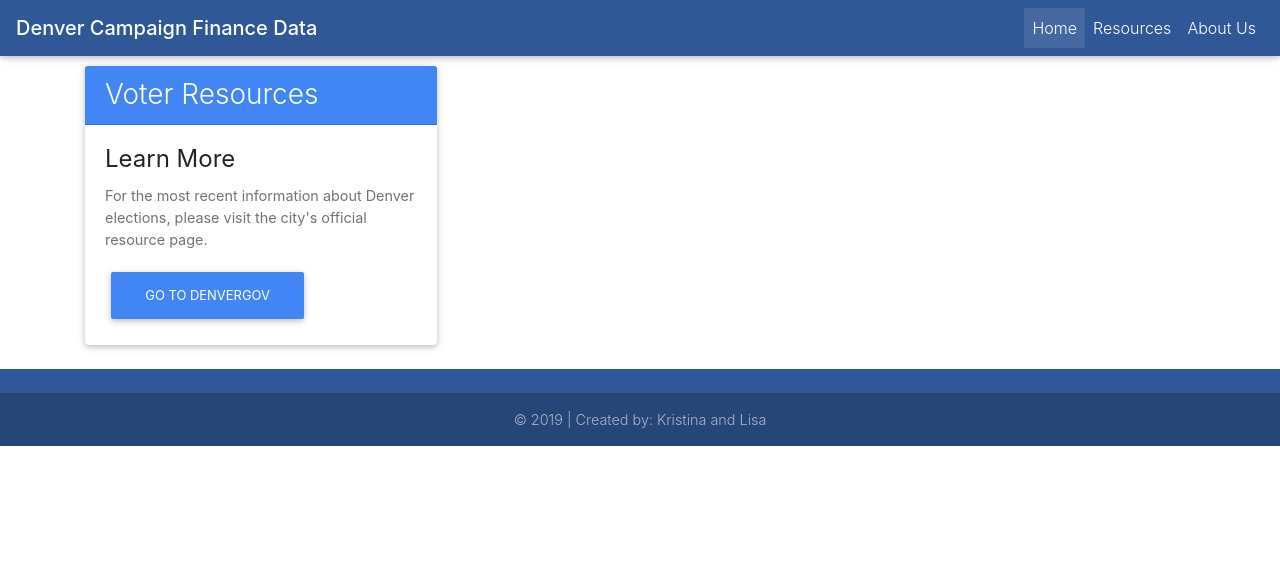
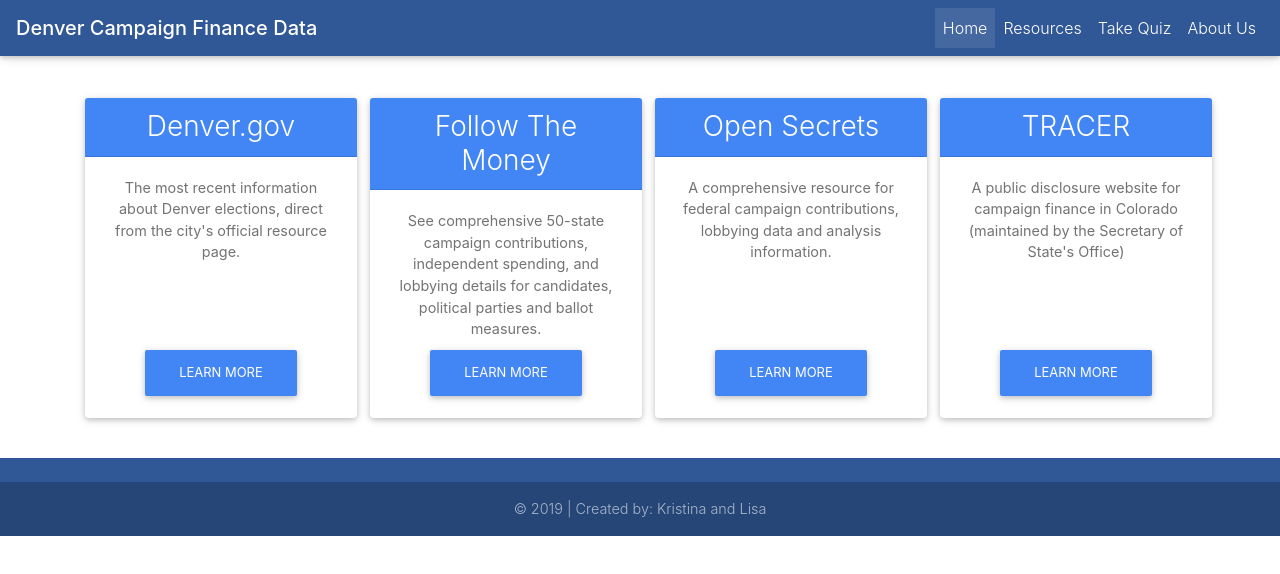
Before and after one commit to kkopp/campaignfinancereact, a React (Create React App) app in the folder client/: page /Resources in a window 1280 px wide. Shown: the top 574 px of the page. Built offline with nearby package versions, Linux system fonts and the light colour scheme.

Commit message:
fixed some formatting issues

```diff
--- a/client/src/App.js
+++ b/client/src/App.js
@@ -20,9 +20,9 @@
           <Route exact path="/Contributions" component={MayorContrib} />
           <Route exact path="/Expenditures" component={MayorExpend} />
           <Route exact path="/InKind" component={MayorInKind} />
-		  <Route exact path="/About" component={About} />
-		  <Route exact path="/Resources" component={Resources} />
-		  <Route exact path="/Quiz" component={TakeQuiz} />
+          <Route exact path="/About" component={About} />
+          <Route exact path="/Resources" component={Resources} />
+          <Route exact path="/Quiz" component={TakeQuiz} />
         </Switch>
         <Footer />
       </div>
--- a/client/src/components/Card/index.js
+++ b/client/src/components/Card/index.js
@@ -1,9 +1,9 @@
-import React, { Component } from 'react';
-import Flippy, { FrontSide, BackSide } from 'react-flippy';
-import { MDBCol, MDBRow, MDBContainer, MDBIcon } from 'mdbreact';
+import React, {Component} from 'react';
+import Flippy, {FrontSide, BackSide} from 'react-flippy';
+import {MDBCol, MDBRow, MDBContainer, MDBIcon, MDBBtn} from 'mdbreact';
 
 export default class Card extends Component {
-	render() {
+  render () {
     return (
       <MDBContainer>
         <MDBRow>
@@ -12,20 +12,36 @@
               flipOnHover={false} // default false
               flipOnClick={true} // default false
               flipDirection="horizontal" // horizontal or vertical
-							ref={(r) => (this.flippy = r)} // to use toggle method like this.flippy.toggle()
+              ref={r => (this.flippy = r)} // to use toggle method like this.flippy.toggle()
               // if you pass isFlipped prop component will be controlled component.
               // and other props, which will go to div
-							style={{ width: '22rem', height: '22rem' }} /// these are optional style, it is not necessary
+              style={{width: '22rem', height: '18rem'}} /// these are optional style, it is not necessary
             >
               <FrontSide
                 style={{
-									backgroundColor: '#41669d', color: 'white'
+                  backgroundColor: '#41669d',
+                  color: 'white',
                 }}
+                className="text-center"
               >
                 <h1>Campaign Contributions</h1>
-								<MDBIcon icon="hand-holding-usd" size="5x" className="white-text m-4" />
+                <MDBIcon
+                  icon="hand-holding-usd"
+                  size="5x"
+                  className="white-text m-4"
+                />
               </FrontSide>
-							<BackSide style={{ backgroundColor: '#175852', color: 'white' }}>A campaign contribution is a gift, loan, pledge or advance of money; guarantee or endorsement of a loan; or letter of credit or line of credit made by any person for the purpose of influencing any election.</BackSide>
+              <BackSide
+                style={{backgroundColor: '#175852', color: 'white'}}
+                className="text-center"
+              >
+                <p>
+                  A campaign contribution is a gift, loan, pledge or advance of money; guarantee or endorsement of a loan; or letter of credit or line of credit made by any person for the purpose of influencing any election.
+                </p>
+				<div className="fixed-bottom" style={{ marginBottom: "1rem" }}>
+                <a href="/contributions"><MDBBtn color="indigo"><MDBIcon icon="arrow-right" size="2x" /></MDBBtn></a>
+				</div>
+              </BackSide>
             </Flippy>
           </MDBCol>
 
@@ -34,20 +50,36 @@
               flipOnHover={false} // default false
               flipOnClick={true} // default false
               flipDirection="horizontal" // horizontal or vertical
-							ref={(r) => (this.flippy = r)} // to use toggle method like this.flippy.toggle()
+              ref={r => (this.flippy = r)} // to use toggle method like this.flippy.toggle()
               // if you pass isFlipped prop component will be controlled component.
               // and other props, which will go to div
-							style={{ width: '22rem', height: '22rem' }} /// these are optional style, it is not necessary
+              style={{width: '22rem', height: '18rem'}} /// these are optional style, it is not necessary
             >
               <FrontSide
                 style={{
-									backgroundColor: '#41669d', color: 'white'
+                  backgroundColor: '#41669d',
+                  color: 'white',
                 }}
+                className="text-center"
               >
                 <h1>Campaign Expenditures</h1>
-								<MDBIcon icon="money-check" size="5x" className="white-text m-4" />
+                <MDBIcon
+                  icon="money-check"
+                  size="5x"
+                  className="white-text m-4"
+                />
               </FrontSide>
-							<BackSide style={{ backgroundColor: '#175852', color: 'white' }}>A campaign expenditure is the purchase, payment, distribution, loan, advance, deposit or gift of money or anything of value, made by any person for the purpose of influencing an election.</BackSide>
+              <BackSide
+                style={{backgroundColor: '#175852', color: 'white'}}
+                className="text-center"
+              >
+                <p>
+                  A campaign expenditure is the purchase, payment, distribution, loan, advance, deposit or gift of money or anything of value, made by any person for the purpose of influencing an election.
+                </p>
+				<div className="fixed-bottom" style={{ marginBottom: "1rem" }}>
+                <a href="/expenditures"><MDBBtn color="indigo"><MDBIcon icon="arrow-right" size="2x" /></MDBBtn></a>
+				</div>
+              </BackSide>
             </Flippy>
           </MDBCol>
 
@@ -56,20 +88,30 @@
               flipOnHover={false} // default false
               flipOnClick={true} // default false
               flipDirection="horizontal" // horizontal or vertical
-							ref={(r) => (this.flippy = r)} // to use toggle method like this.flippy.toggle()
+              ref={r => (this.flippy = r)} // to use toggle method like this.flippy.toggle()
               // if you pass isFlipped prop component will be controlled component.
               // and other props, which will go to div
-							style={{ width: '22rem', height: '22rem' }} /// these are optional style, it is not necessary
+              style={{width: '22rem', height: '18rem'}} /// these are optional style, it is not necessary
             >
               <FrontSide
                 style={{
-									backgroundColor: '#41669d', color: 'white'
+                  backgroundColor: '#41669d',
+                  color: 'white',
                 }}
+                className="text-center"
               >
                 <h1>In-Kind Contributions</h1>
                 <MDBIcon icon="gift" size="5x" className="white-text m-4" />
               </FrontSide>
-							<BackSide style={{ backgroundColor: '#175852', color: 'white' }}>A contribution in-kind is a gift or loan of any item of real or personal property, or any other thing of value, but not including money, made to or for any candidate or committee for the purpose of influencing an election or for the purpose of disseminating newsletters related to the scope of duties of an incumbent.</BackSide>
+              <BackSide
+                style={{backgroundColor: '#175852', color: 'white'}}
+                className="text-center"
+              >
+                <p>A contribution in-kind is a gift or loan of any item of real or personal property, or any other thing of value, but not including money, made to or for any candidate or committee for the purpose of influencing an election or for the purpose of disseminating newsletters related to the scope of duties of an incumbent.</p>
+				<div className="fixed-bottom" style={{ marginBottom: "1rem" }}>
+                <a href="/inkind"><MDBBtn color="indigo"><MDBIcon icon="arrow-right" size="2x" /></MDBBtn></a>
+				</div>
+              </BackSide>
             </Flippy>
           </MDBCol>
         </MDBRow>
--- a/client/src/components/Footer/index.js
+++ b/client/src/components/Footer/index.js
@@ -4,7 +4,7 @@
 const Footer = () => {
   const bgBlue = { backgroundColor: '#305796' };
   return (
-    <MDBFooter style={bgBlue} className="font-small pt-4 mt-4">
+    <MDBFooter style={bgBlue} className="font-small pt-4 mt-4 sticky-bottom">
       <div className="footer-copyright text-center py-3">
         <MDBContainer fluid>
           &copy; {new Date().getFullYear()} | Created by: Kristina and Lisa
--- a/client/src/components/Jumbotron/index.js
+++ b/client/src/components/Jumbotron/index.js
@@ -3,7 +3,7 @@
 
 const Jumbotron = () => {
 	return (
-		<MDBContainer className="text-center mt-5 pt-5">
+		<MDBContainer className="text-center mt-1 pt-5">
 			<MDBJumbotron>
 				<h1>2019 Race for Denver Mayor</h1>
 				<h3>Campaign Contributions and Expenditures</h3>
--- a/client/src/components/NavBar/index.js
+++ b/client/src/components/NavBar/index.js
@@ -9,44 +9,45 @@
   MDBNavItem,
   MDBNavLink,
 } from 'mdbreact';
-import { BrowserRouter as Router } from 'react-router-dom';
 
 class NavBar extends React.Component {
-	constructor(props) {
-		super(props);
+  constructor (props) {
+    super (props);
     this.state = {
       collapse: false,
-			isWideEnough: false
+      isWideEnough: false,
     };
-		this.onClick = this.onClick.bind(this);
+    this.onClick = this.onClick.bind (this);
   }
 
-	onClick() {
-		this.setState({
-			collapse: !this.state.collapse
+  onClick () {
+    this.setState ({
+      collapse: !this.state.collapse,
     });
   }
 
-	render() {
-		const bgBlue = { backgroundColor: '#305796' };
-		const container = { height: 50 };
+  render () {
+    const bgBlue = {backgroundColor: '#305796'};
+    const container = {height: 50};
     return (
       <div>
-				<Router>
         <header>
           <MDBContainer style={container}>
             <MDBNavbar style={bgBlue} dark expand="md" scrolling fixed="top">
-							<MDBNavbarBrand href="/">
+              <MDBNavbarBrand to="/">
                 <strong>Denver Campaign Finance Data</strong>
               </MDBNavbarBrand>
               <MDBNavbarToggler onClick={this.onClick} />
               <MDBCollapse isOpen={this.state.collapse} navbar>
                 <MDBNavbarNav right>
                   <MDBNavItem active>
-										<MDBNavLink to="/landing">Home</MDBNavLink>
+                    <MDBNavLink to="/">Home</MDBNavLink>
                   </MDBNavItem>
                   <MDBNavItem>
                     <MDBNavLink to="/resources">Resources</MDBNavLink>
+                  </MDBNavItem>
+                  <MDBNavItem>
+                    <MDBNavLink to="/quiz">Take Quiz</MDBNavLink>
                   </MDBNavItem>
                   <MDBNavItem>
                     <MDBNavLink to="/about">About Us</MDBNavLink>
@@ -56,7 +57,6 @@
             </MDBNavbar>
           </MDBContainer>
         </header>
-				</Router>
       </div>
     );
   }
--- a/client/src/pages/About.js
+++ b/client/src/pages/About.js
@@ -1,9 +1,17 @@
-import React from "react";
-import {  MDBRow, MDBCol, MDBCard, MDBAvatar, MDBCardBody, MDBIcon } from "mdbreact";
+import React from 'react';
+import {
+  MDBRow,
+  MDBCol,
+  MDBCard,
+  MDBCardBody,
+  MDBIcon,
+  MDBContainer,
+} from 'mdbreact';
 
 const About = () => {
   return (
-    <MDBCard className="my-5 px-5 pb-5 text-center">
+    <MDBContainer>
+      <MDBCard className="my-5 px-5 pb-5 text-center">
         <MDBCardBody>
           <h2 className="h1-responsive font-weight-bold my-5">
             Denver Campaign Data Project
@@ -31,7 +39,7 @@
                 <a href="#!" className="p-2 fa-lg">
                   <MDBIcon fab icon="linkedin" className="blue-text" />
                 </a>
-                </ul>
+              </ul>
             </MDBCol>
 
             <MDBCol lg="3" md="6" className="mb-lg-0 mb-5">
@@ -47,20 +55,22 @@
                 University of Denver Women's Coding Boot Camp, graduated March 2019.
               </p>
               <ul className="list-unstyled mb-0">
-                <a href="https://github.com/thatlisajones" className="p-2 fa-lg">
+                <a
+                  href="https://github.com/thatlisajones"
+                  className="p-2 fa-lg"
+                >
                   <MDBIcon fab icon="github" className="blue-text" />
                 </a>
                 <a href="#!" className="p-2 fa-lg">
                   <MDBIcon fab icon="linkedin" className="blue-text" />
                 </a>
-                </ul>
+              </ul>
             </MDBCol>
-
-
           </MDBRow>
         </MDBCardBody>
       </MDBCard>
+    </MDBContainer>
   );
-}
+};
 
 export default About;
--- a/client/src/pages/Resources.js
+++ b/client/src/pages/Resources.js
@@ -1,21 +1,119 @@
 import React from 'react';
-import { MDBCard, MDBCardBody, MDBCardTitle, MDBCardText, MDBCardHeader, MDBBtn, MDBContainer } from "mdbreact";
+import {
+  MDBCard,
+  MDBCardBody,
+  MDBCardText,
+  MDBCardHeader,
+  MDBBtn,
+  MDBContainer,
+  MDBRow,
+  MDBCol,
+} from 'mdbreact';
 
-const Resources = props => {
+const Resources = () => {
   return (
-<MDBContainer>
-  <MDBCard style={{ width: "22rem", marginTop: "1rem" }}>
+    <MDBContainer className="text-center">
+      <MDBRow>
+        <MDBCol size="3">
+          <MDBCard
+            style={{
+              width: '17rem',
+              height: '20rem',
+              marginTop: '3rem',
+              marginBottom: '1rem',
+            }}
+          >
             <MDBCardHeader color="primary-color" tag="h3">
-      Voter Resources
+              Denver.gov
             </MDBCardHeader>
             <MDBCardBody>
-      <MDBCardTitle>Learn More</MDBCardTitle>
               <MDBCardText>
-        For the most recent information about Denver elections, please visit the city's official resource page.
+                The most recent information about Denver elections, direct from the city's official resource page.
               </MDBCardText>
-      <a href="https://www.denvergov.org/content/denvergov/en/denver-elections-divison.html"><MDBBtn color="primary">go to denvergov</MDBBtn></a>
             </MDBCardBody>
+            <div className="sticky-bottom" style={{marginBottom: '1rem'}}>
+              <a href="https://www.denvergov.org/content/denvergov/en/denver-elections-divison.html">
+                <MDBBtn color="primary">Learn More</MDBBtn>
+              </a>
+            </div>
           </MDBCard>
+        </MDBCol>
+
+        <MDBCol size="3">
+          <MDBCard
+            style={{
+              width: '17rem',
+              height: '20rem',
+              marginTop: '3rem',
+              marginBottom: '1rem',
+            }}
+          >
+            <MDBCardHeader color="primary-color" tag="h3">
+              Follow The Money
+            </MDBCardHeader>
+            <MDBCardBody>
+              <MDBCardText>
+                See comprehensive 50-state campaign contributions, independent spending, and lobbying details for candidates, political parties and ballot measures.
+              </MDBCardText>
+            </MDBCardBody>
+            <div className="sticky-bottom" style={{marginBottom: '1rem'}}>
+              <a href="https://www.followthemoney.org/">
+                <MDBBtn color="primary">Learn More</MDBBtn>
+              </a>
+            </div>
+          </MDBCard>
+        </MDBCol>
+
+        <MDBCol size="3">
+          <MDBCard
+            style={{
+              width: '17rem',
+              height: '20rem',
+              marginTop: '3rem',
+              marginBottom: '1rem',
+            }}
+          >
+            <MDBCardHeader color="primary-color" tag="h3">
+              Open Secrets
+            </MDBCardHeader>
+            <MDBCardBody>
+              <MDBCardText>
+                A comprehensive resource for federal campaign contributions, lobbying data and analysis information.
+              </MDBCardText>
+            </MDBCardBody>
+            <div className="sticky-bottom" style={{marginBottom: '1rem'}}>
+              <a href="https://www.opensecrets.org/">
+                <MDBBtn color="primary">Learn More</MDBBtn>
+              </a>
+            </div>
+          </MDBCard>
+        </MDBCol>
+
+        <MDBCol size="3">
+          <MDBCard
+            style={{
+              width: '17rem',
+              height: '20rem',
+              marginTop: '3rem',
+              marginBottom: '1rem',
+            }}
+          >
+            <MDBCardHeader color="primary-color" tag="h3">
+              TRACER
+            </MDBCardHeader>
+            <MDBCardBody>
+              <MDBCardText>
+                A public disclosure website for campaign finance in Colorado (maintained by the Secretary of State's Office)
+              </MDBCardText>
+            </MDBCardBody>
+            <div className="sticky-bottom" style={{marginBottom: '1rem'}}>
+              <a href="http://tracer.sos.colorado.gov/PublicSite/homepage.aspx">
+                <MDBBtn color="primary">Learn More</MDBBtn>
+              </a>
+            </div>
+          </MDBCard>
+        </MDBCol>
+      </MDBRow>
     </MDBContainer>
   );
 };
```
Lines whose indentation alone changed are shown as unchanged.
